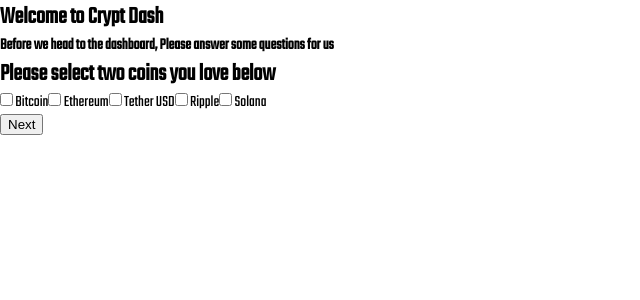
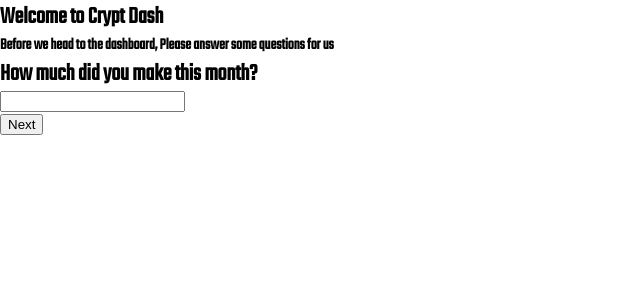
Before and after one commit to victorobiora/crypt-dash, a React (Create React App) app: page / in a window 1280 px wide. Shown: the top 300 px of the page, without its empty margins (0-640 px from the left). Built offline with nearby package versions, Linux system fonts and the light colour scheme.

Commit message:
'test html page deleted'

```diff
--- a/src/components/Login/LoginComponent.jsx
+++ b/src/components/Login/LoginComponent.jsx
@@ -12,7 +12,7 @@
         </h4>
       </div>
       <form>
-        {<QuestionsComponents.GetFavCoins />}
+        {<QuestionsComponents.GetIncome />}
         <button>Next</button>
       </form>
     </section>
--- a/src/components/Login/QuestionsComponent.jsx
+++ b/src/components/Login/QuestionsComponent.jsx
@@ -5,7 +5,7 @@
   return (
     <div className={classes.getNameContainer}>
       <h2>What is your name?</h2>
-      <input type="text" name="name" className={classes.getNameInput} />
+      <input type="text" name="name" className={classes.getNameInput} required/>
     </div>
   );
 };
@@ -37,7 +37,7 @@
           name="favCoins"
           value="BTC"
           onChange={updateCheckedHandler}
-        />{" "}
+        />
         Bitcoin
       </label>
       <label>
@@ -46,7 +46,7 @@
           name="favCoins"
           value="ETH"
           onChange={updateCheckedHandler}
-        />{" "}
+        />
         Ethereum
       </label>
       <label>
@@ -55,7 +55,7 @@
           name="favCoins"
           value="USDT"
           onChange={updateCheckedHandler}
-        />{" "}
+        />
         Tether USD
       </label>
       <label>
@@ -64,7 +64,7 @@
           name="favCoins"
           value="XRP"
           onChange={updateCheckedHandler}
-        />{" "}
+        />
         Ripple
       </label>
       <label>
@@ -73,15 +73,30 @@
           name="favCoins"
           value="SOL"
           onChange={updateCheckedHandler}
-        />{" "}
+        />
         Solana
       </label>
     </div>
   );
 };
 
-export const GetIncome = (props) => {};
+export const GetIncome = (props) => {
+    return <div>
+        <h2>How much did you make this month?</h2>
+        <input type="number" name="income" required/>
+    </div>
+};
 
-export const GetIncomeGoals = (props) => {};
+export const GetIncomeGoals = (props) => {
+    return <div>
+    <h2>How much do you wish to make per month?</h2>
+    <input type="number" name="income" required/>
+</div>
+};
 
-export const GetExpenseGoals = (props) => {};
+export const GetExpenseGoals = (props) => {
+    return <div>
+    <h2>Lastly, How much do you intend to spend this month?</h2>
+    <input type="number" name="income" required/>
+</div>
+};
```
Also changed, not shown: src/components/Login/test.html (deleted, +0 -11 lines).
